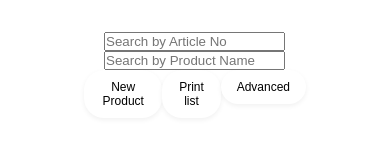
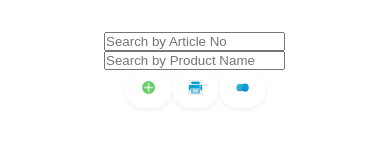
Before and after one commit to harshitmathur2000/PriceList, a React (Vite) app in the folder frontend/: page / in a window 390 px wide. Shown: the part 146-314 px from the top of the page. Built offline with nearby package versions, Linux system fonts and the light colour scheme; no server answers.

Commit message:
button positon fix try 7

```diff
--- a/frontend/src/App.css
+++ b/frontend/src/App.css
@@ -50,9 +50,8 @@ body {
 
 .right-pannel-top {
   display: flex;
-  justify-content: space-between;
+  justify-content: space-between !important;
   padding: 3rem 3rem;
-  flex-wrap: wrap;
   justify-content: center;
 }
 
@@ -241,7 +240,14 @@ td {
   .right-pannel {
     padding: 10px 16px 16px 16px;
   }
+  .button-text{
+    display: none;
+  }
+  .right-pannel-top {
 
+  flex-wrap: wrap;
+  justify-content: center !important;
+}
 
   .button-group{
     width: max-content;
--- a/frontend/src/App.jsx
+++ b/frontend/src/App.jsx
@@ -5,6 +5,9 @@ import ProductForm from './components/productForm';
 import ProductTable from './components/productTable';
 import NavBar from './components/NavBar';
 import './App.css';
+import plus from './components/assets/plus.png';
+import print from './components/assets/print.png'
+import toggle from './components/assets/toogle.webp';
 const API = import.meta.env.VITE_API;
 
 
@@ -143,7 +146,8 @@ function App() {
                   <div>
                     {(
                       <button onClick={() => setAddProductForm(true)}>
-                        New Product
+                        <div className='button-text'>New Product</div><img src={plus} style={{height: 15, width: 15}}/>
+
                       </button>
                     )}
                     <div >
@@ -158,10 +162,16 @@ function App() {
                     </div>
                   </div>
                   <div>
-                    <button><div className='button-text'>Print list</div></button>
+                    <button>
+                      <div className='button-text'>Print list</div>
+                      <img src={print} style={{height: 15, width: 15}}/>
+                    </button>
                   </div>
                   <div>
-                    <button>Advanced</button>
+                    <button>
+                      <div className='button-text'>Advanced</div>
+                      <img src={toggle} style={{height: 15, width: 15}}/>
+                    </button>
                   </div>
                 </div>
 
```
